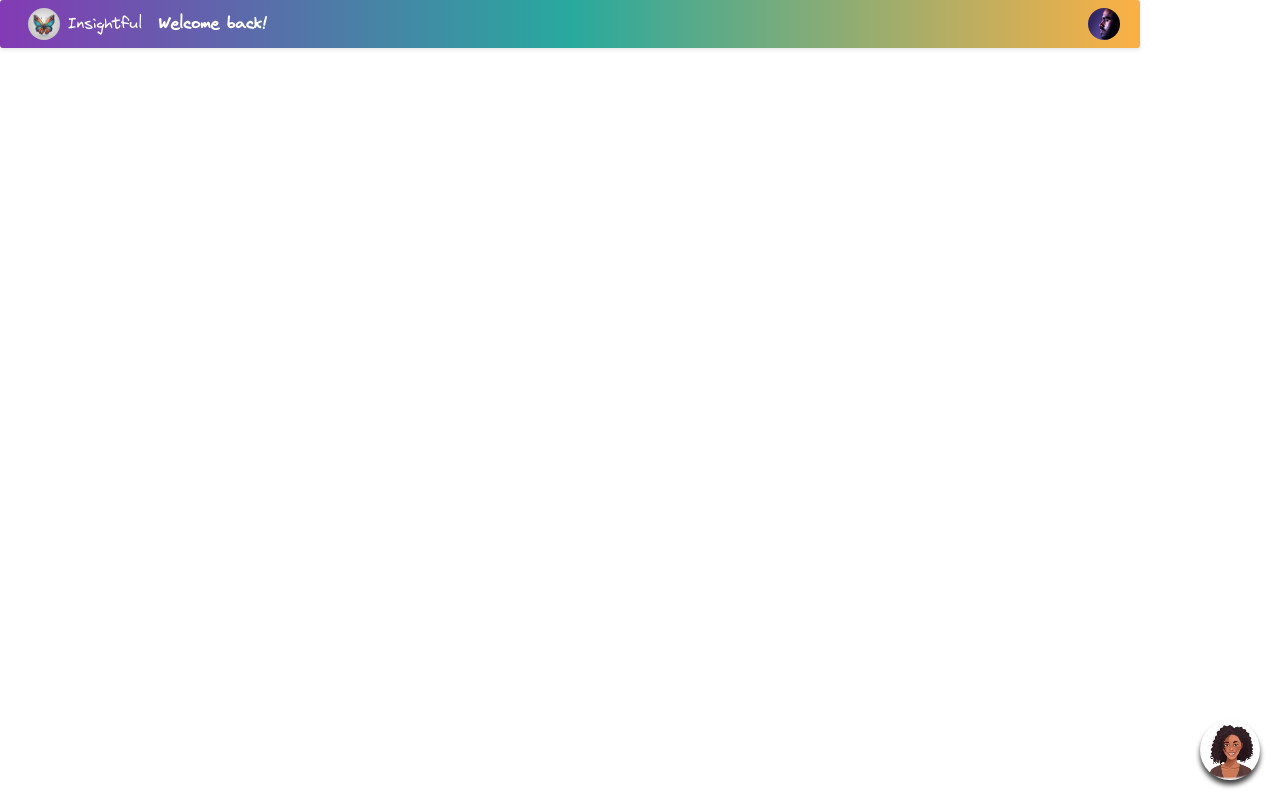
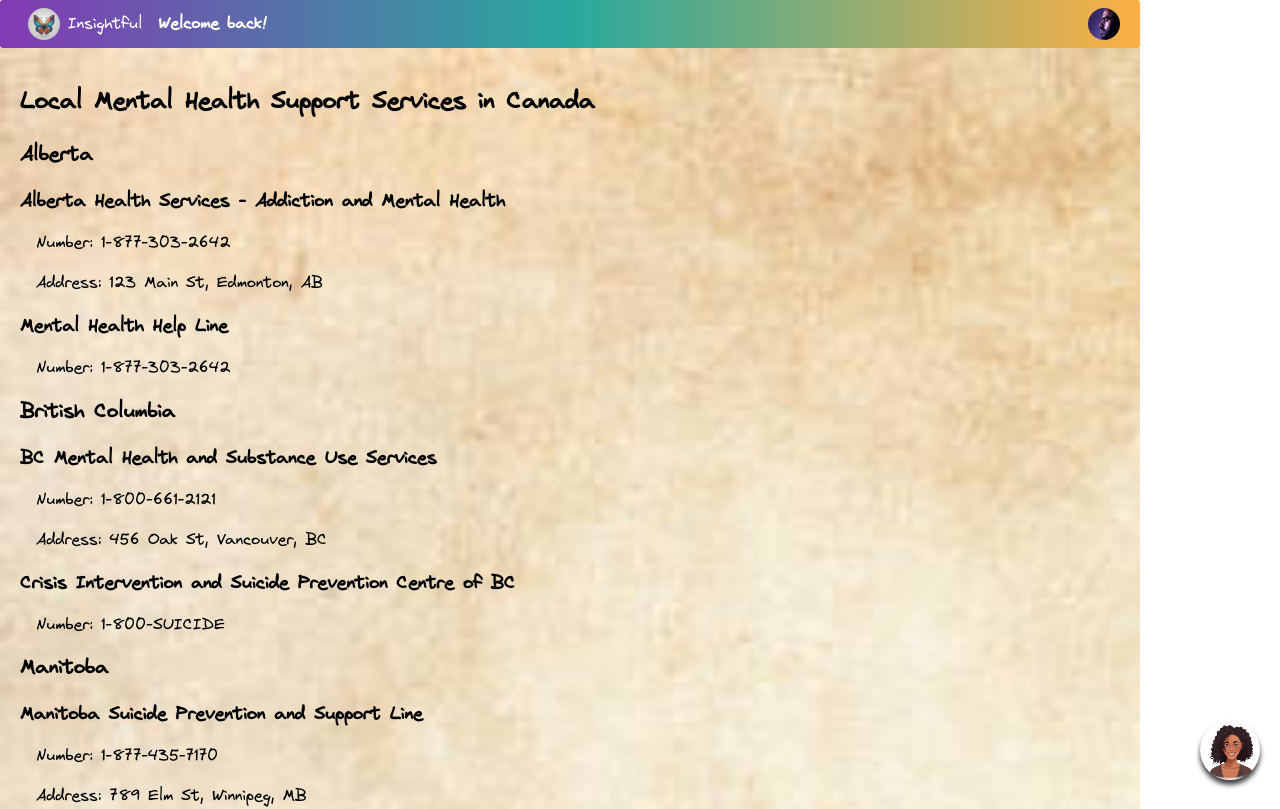
Before and after one commit to rudashaking/capstone-journal, a React (Create React App) app: page /support in a window 1280 px wide. Shown: the top 809 px of the page. Built offline with nearby package versions, Linux system fonts and the light colour scheme.

Commit message:
404 created

```diff
--- a/src/App.js
+++ b/src/App.js
@@ -1,5 +1,5 @@
 import React, { useState } from "react";
-import { BrowserRouter as Router, Routes, Route } from "react-router-dom";
+import { BrowserRouter as Router, Routes, Route, Navigate } from "react-router-dom";
 import LoginPage from "./Pages/LoginPage/LoginPage";
 import SignupPage from "./Pages/Signup/Signup";
 import JournalCollectionPage from "./Pages/JournalCollection/JournalCollection";
@@ -7,7 +7,9 @@ import JournalPage from "./Pages/JournalPage/JournalPage";
 import Header from "./components/Header/Header";
 import FloatingAvatar from "./components/FloatingAvatar/FloatingAvatar";
 import Sidebar from "./components/Sidebar/Sidebar";
-import './styling/global.scss'
+import Support from "./Pages/SupportPage/SupportPage";
+import NotFoundPage from "./Pages/404/404";
+import './styling/global.scss';
 
 const App = () => {
   const [isSidebarOpen, setIsSidebarOpen] = useState(false);
@@ -19,21 +21,25 @@ const App = () => {
   return (
     <Router>
       <div className="app">
-      {!["/login", "/signup", "/"].includes(window.location.pathname) && (
-  <Header userId={userId} toggleSidebar={toggleSidebar} />
-)}
+        {!["/login", "/signup", "/"].includes(window.location.pathname) && (
+          <Header userId={userId} toggleSidebar={toggleSidebar} />
+        )}
 
         <Routes>
           <Route path="/" element={<LoginPage />} />
           <Route path="/login" element={<LoginPage />} />
           <Route path="/signup" element={<SignupPage />} />
+          <Route path="/support" element={<Support />} />
+          <Route path="/404" element={<NotFoundPage />} />
+
           <Route
             path="/journal-collection/:id"
             element={<JournalCollectionPage />}
           />
+          <Route path="/journal/:userId/:id/entries" element={<JournalPage/>} />
 
-      <Route path="/journal/:userId/:id/entries" element={<JournalPage/>} />
 
+          <Route path="*" element={<Navigate to="/404" />} />
         </Routes>
 
         {isSidebarOpen && (
--- /dev/null
+++ b/src/Pages/404/404.js
@@ -0,0 +1,14 @@
+import React from 'react';
+
+
+const NotFoundPage = () => {
+  return (
+    <div style={{ textAlign: 'center' }}>
+      <h1>404 - Not Found</h1>
+      <p>The page you are looking for might have been removed, had its name changed, or is temporarily unavailable.</p>
+      <iframe src="https://giphy.com/embed/UoeaPqYrimha6rdTFV" width="480" height="270" frameBorder="0" class="giphy-embed" allowFullScreen></iframe><p><a href="https://giphy.com/gifs/STARFACE-GmbH-looping-404-starface-UoeaPqYrimha6rdTFV"></a></p>
+    </div>
+  );
+};
+
+export default NotFoundPage;
--- a/src/Pages/JournalCollection/JournalCollection.js
+++ b/src/Pages/JournalCollection/JournalCollection.js
@@ -4,6 +4,7 @@ import "./JournalCollection.scss";
 import { Card, CardContent, Typography, Grid, Button, Modal, TextField } from "@mui/material";
 import bookmark from "../../assets/images/—Pngtree—bookmark border_5647410.png"
 import axios from "axios";
+import LearningModals from "../../components/LearningModal/LearningModal";
 
 const JournalCollectionPage = () => {
   const userId = localStorage.getItem("userId");
@@ -86,7 +87,9 @@ const JournalCollectionPage = () => {
   };
 
   return (
+
     <div className="collection">
+      <LearningModals/>
       <Modal open={openModal} onClose={handleCloseModal}>
         <div
           className="collection__modal-content"
--- /dev/null
+++ b/src/Pages/SupportPage/SupportPage.js
@@ -0,0 +1,158 @@
+import React from 'react';
+import "./SupportPage.scss"
+
+const Support = () => {
+
+  const localSupports = [
+    {
+      province: 'Alberta',
+      services: [
+        {
+          name: 'Alberta Health Services - Addiction and Mental Health',
+          number: '1-877-303-2642',
+          address: '123 Main St, Edmonton, AB',
+        },
+        {
+          name: 'Mental Health Help Line',
+          number: '1-877-303-2642',
+          address: '',
+        },
+
+      ],
+    },
+    {
+      province: 'British Columbia',
+      services: [
+        {
+          name: 'BC Mental Health and Substance Use Services',
+          number: '1-800-661-2121',
+          address: '456 Oak St, Vancouver, BC',
+        },
+        {
+          name: 'Crisis Intervention and Suicide Prevention Centre of BC',
+          number: '1-800-SUICIDE',
+          address: '',
+        },
+
+      ],
+    },
+    {
+      province: 'Manitoba',
+      services: [
+        {
+          name: 'Manitoba Suicide Prevention and Support Line',
+          number: '1-877-435-7170',
+          address: '789 Elm St, Winnipeg, MB',
+        },
+
+      ],
+    },
+    {
+      province: 'New Brunswick',
+      services: [
+        {
+          name: 'New Brunswick Mental Health Crisis Line',
+          number: '1-800-667-5005',
+          address: '101 King St, Fredericton, NB',
+        },
+
+      ],
+    },
+    {
+      province: 'Newfoundland and Labrador',
+      services: [
+        {
+          name: 'Newfoundland and Labrador 24-Hour Mental Health Crisis Line',
+          number: '1-888-737-4668',
+          address: '567 Water St, St. John\'s, NL',
+        },
+
+      ],
+    },
+    {
+      province: 'Nova Scotia',
+      services: [
+        {
+          name: 'Nova Scotia Mental Health Crisis Line',
+          number: '1-888-429-8167',
+          address: '246 Spring Garden Rd, Halifax, NS',
+        },
+
+      ],
+    },
+    {
+      province: 'Ontario',
+      services: [
+        {
+          name: 'ConnexOntario',
+          number: '1-866-531-2600',
+          address: '789 Bay St, Toronto, ON',
+        },
+        {
+          name: 'Ontario Mental Health Helpline',
+          number: '1-866-531-2600',
+          address: '',
+        },
+
+      ],
+    },
+    {
+      province: 'Prince Edward Island',
+      services: [
+        {
+          name: 'Prince Edward Island Mental Health Crisis Line',
+          number: '1-800-218-2885',
+          address: '456 Queen St, Charlottetown, PE',
+        },
+
+      ],
+    },
+    {
+      province: 'Quebec',
+      services: [
+        {
+          name: 'Info-Social 811 (Province-wide)',
+          number: '811',
+          address: '789 Rue Saint-Jean, Quebec City, QC',
+        },
+        {
+          name: 'Suicide Action Montreal',
+          number: '1-866-277-3553',
+          address: '',
+        },
+
+      ],
+    },
+    {
+      province: 'Saskatchewan',
+      services: [
+        {
+          name: 'Saskatchewan HealthLine',
+          number: '811',
+          address: '123 Broadway Ave, Saskatoon, SK',
+        },
+
+      ],
+    },
+  ];
+
+  return (
+    <div className='support'>
+      <h1 className='support__h1'>Local Mental Health Support Services in Canada</h1>
+      {localSupports.map((province, index) => (
+        <div key={index}>
+          <h2 className='support__h2'>{province.province}</h2>
+          {province.services.map((service, idx) => (
+            <div key={idx}>
+              <h3 className='support__h3'>{service.name}</h3>
+              <p className='support__p'>Number: {service.number}</p>
+              {service.address && <p className='support__p'>Address: {service.address}</p>}
+            </div>
+          ))}
+        </div>
+      ))}
+    </div>
+  );
+};
+
+export default Support;
--- /dev/null
+++ b/src/Pages/SupportPage/SupportPage.scss
@@ -0,0 +1,30 @@
+
+.support{
+    padding: 1.25rem;
+    background: url("../../assets/images/papper.jpeg");
+   background-size: cover;
+
+  &__h1 {
+
+    font-size: 1.5rem;
+    font-weight: bold;
+    margin-bottom: 1.25rem;
+  }
+
+  &__h2 {
+
+    font-size: 1.25rem;
+    margin-bottom: .625rem;
+  }
+
+  &__h3 {
+    font-size: 1.125rem;
+    margin-bottom: .3125rem;
+
+  }
+
+  &__p {
+    margin-bottom: .3125rem;
+    text-indent: 1rem;
+  }
+}
--- a/src/components/Header/Header.js
+++ b/src/components/Header/Header.js
@@ -1,5 +1,5 @@
 import React, { useState, useEffect } from "react";
-import { useLocation, useNavigate } from "react-router-dom";
+import { Link, useLocation, useNavigate } from "react-router-dom";
 import axios from "axios";
 import { Menu, MenuItem } from "@mui/material";
 import "./Header.scss";
@@ -34,9 +34,6 @@ const Header = () => {
   const handleLogout = () => {
     localStorage.removeItem("userId");
     localStorage.removeItem("token");
-
-    window.history.pushState(null, null, "/");
-
     navigate("/login");
   };
 
@@ -48,10 +45,17 @@ const Header = () => {
     setAnchorEl(null);
   };
 
+  const handleSupportPage = () => {
+    navigate("/support");
+    handleCloseMenu();
+  };
+
   return (
     <div className="header">
       <div className="header__left-section">
-        <div className="header__logo"></div>
+        <Link to="/journal-collection/:id">
+          <div className="header__logo"></div>
+        </Link>
         <div className="header__title">Insightful</div>
         <div className="header__text">
           {loading
@@ -80,6 +84,7 @@ const Header = () => {
           }}
           getContentAnchorEl={null}
         >
+          <MenuItem onClick={handleSupportPage}>Support Page</MenuItem>
           <MenuItem onClick={handleLogout}>Logout</MenuItem>
         </Menu>
       </div>
--- /dev/null
+++ b/src/components/LearningModal/LearningModal.scss
@@ -0,0 +1,41 @@
+.learning-modal {
+    position: fixed;
+    top: 50%;
+    left: 50%;
+    transform: translate(-50%, -50%);
+    background-color: #fff;
+    padding: 20px;
+    border-radius: 8px;
+    box-shadow: 0 0 10px rgba(0, 0, 0, 0.1);
+    max-width: 400px;
+    width: 80%;
+
+    h6 {
+      margin-bottom: 10px;
+    }
+
+    p {
+      margin-bottom: 20px;
+    }
+
+    button {
+      margin-top: 10px;
+    }
+
+    .modal-image {
+      width:25rem;
+      max-height: 150px;
+      object-fit: contain;
+      margin-bottom: 10px;
+      border-radius: 8px;
+    }
+
+    .checkbox-container {
+      display: flex;
+      align-items: center;
+
+      & > * {
+        margin-right: 8px;
+      }
+    }
+  }
```
Also changed, not shown: src/components/LearningModal/LearningModal.js (+104 -0 lines), src/Pages/404/404.scss (added), src/assets/images/moodanalzyer.png (added).
